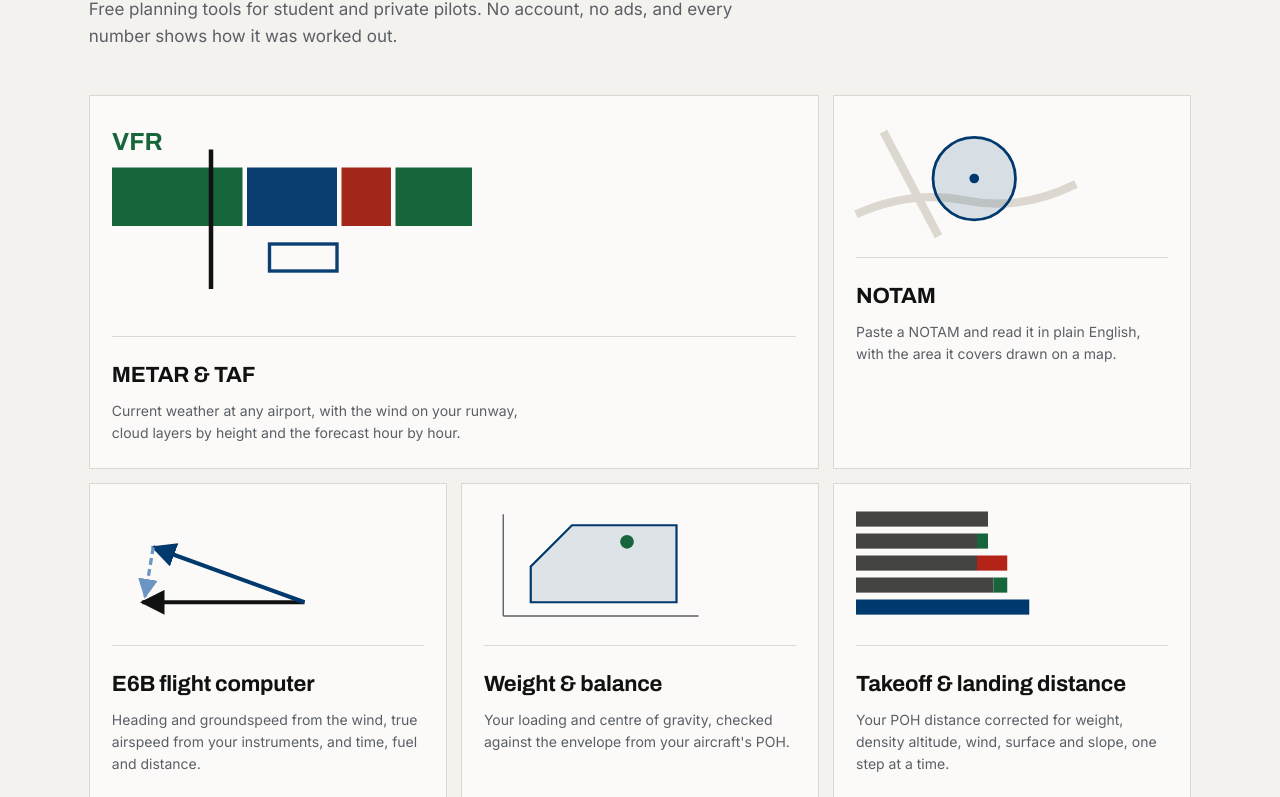
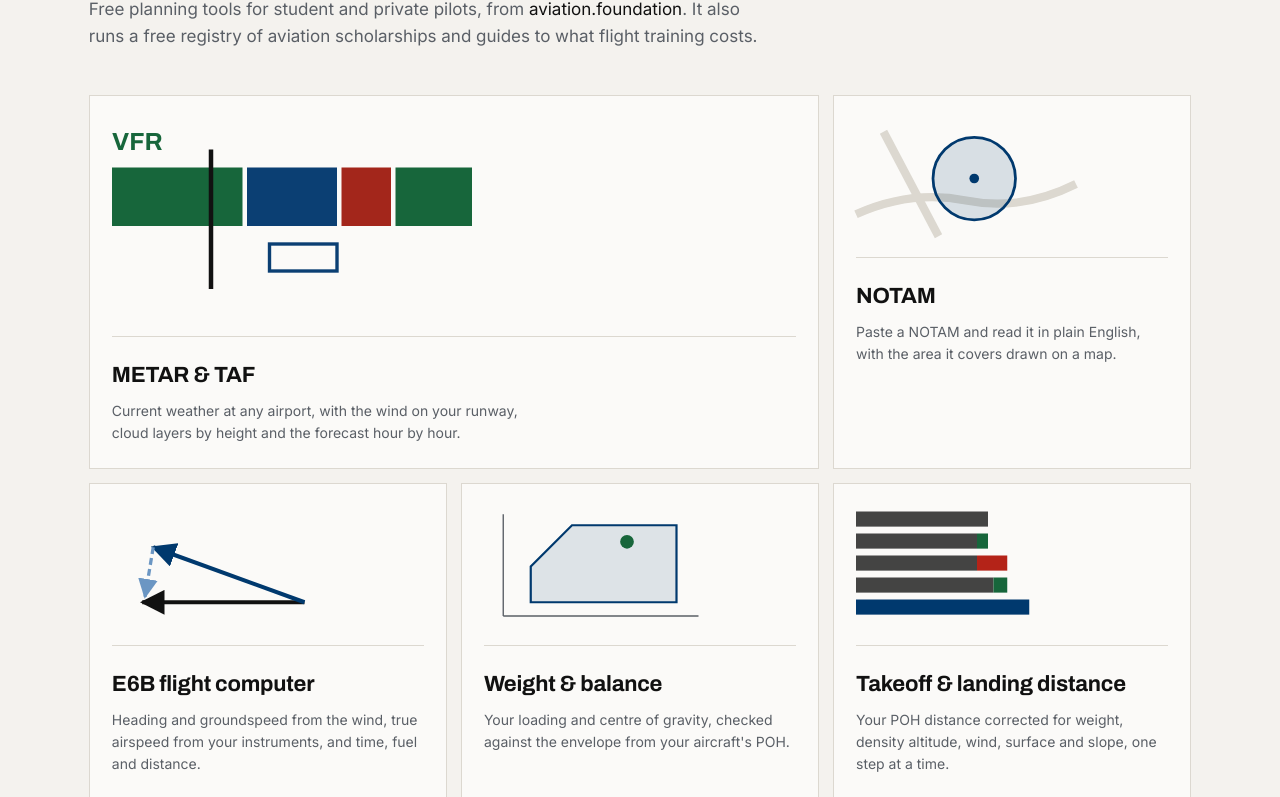
Before and after one commit to aviationfoundation/flight-tools, an Astro site: page /tools in a window 1280 px wide. Shown: the part 198-995 px from the top of the page. Built offline with nearby package versions, Linux system fonts and the light colour scheme; Astro itself is replaced by a stand-in of ours.

Commit message:
Introduce aviation.foundation on the tools index

```diff
--- a/src/pages/tools/index.astro
+++ b/src/pages/tools/index.astro
@@ -46,8 +46,9 @@ const tools = [
     <header class="page-header">
       <h1 class="serif page-title">Flight tools</h1>
       <p class="page-lead">
-        Free planning tools for student and private pilots. No account, no ads, and every number
-        shows how it was worked out.
+        Free planning tools for student and private pilots, from
+        <a href="https://aviation.foundation">aviation.foundation</a>. It also runs a free registry
+        of aviation scholarships and guides to what flight training costs.
       </p>
     </header>
 
@@ -130,6 +131,8 @@ const tools = [
     color: var(--text-muted);
   }
 
+  .page-lead a { color: var(--fg); }
+
   .tool-grid {
     list-style: none;
     margin: 44px 0 0;
```
